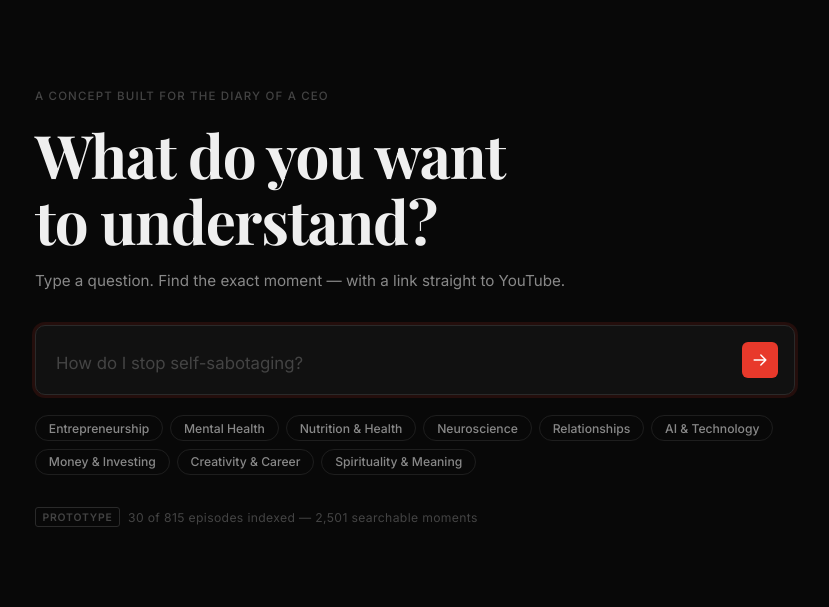
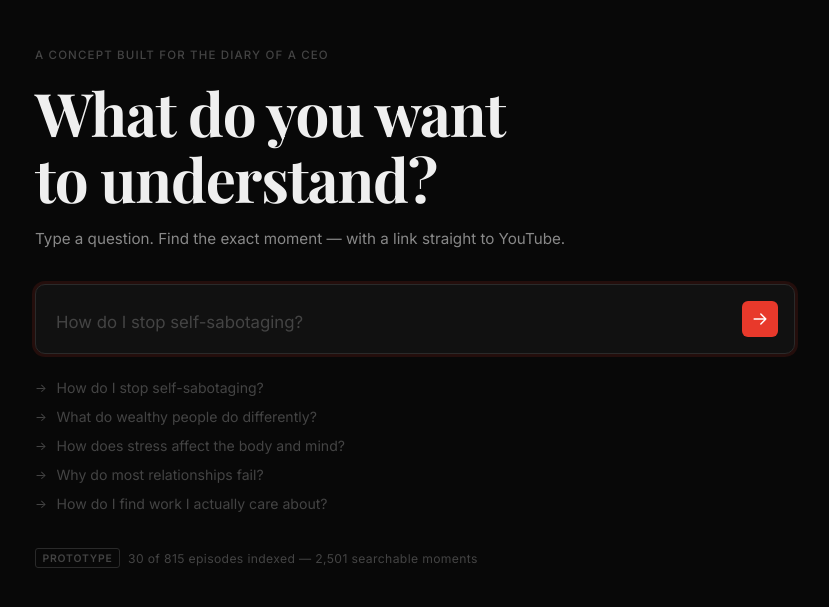
Before and after one commit to bitwitty/doac-knowledge-engine, a Flask app: page / in a window 1280 px wide. Shown: the part 56-663 px from the top of the page, without its empty margins (225-1054 px from the left). Run offline with Flask 3, Linux system fonts and the light colour scheme.

Commit message:
replace topic pills with example questions

```diff
--- a/web/static/app.js
+++ b/web/static/app.js
@@ -1,17 +1,13 @@
-/* DOAC Knowledge Engine — frontend */
+/* Knowledge Engine — frontend */
 
-let activeTopic = "";
 let currentQuery = "";
 
-const body          = document.body;
-const queryInput    = document.getElementById("query");
-const submitBtn     = document.getElementById("submit-btn");
-const backBtn       = document.getElementById("back-btn");
-const resultsEl     = document.getElementById("results");
-const queryLabel    = document.getElementById("results-query-text");
-const landingPills  = document.querySelectorAll("#pills .pill");
-const resultsPills  = document.querySelectorAll("#pills-results .pill");
-const allPills      = [...landingPills, ...resultsPills];
+const body       = document.body;
+const queryInput = document.getElementById("query");
+const submitBtn  = document.getElementById("submit-btn");
+const backBtn    = document.getElementById("back-btn");
+const resultsEl  = document.getElementById("results");
+const queryLabel = document.getElementById("results-query-text");
 
 /* ---- Auto-resize textarea ---- */
 
@@ -31,35 +27,23 @@ queryInput.addEventListener("keydown", (e) => {
 
 submitBtn.addEventListener("click", () => triggerSearch(queryInput.value.trim()));
 
+/* ---- Example questions ---- */
+
+document.querySelectorAll(".example-q").forEach(btn => {
+  btn.addEventListener("click", () => {
+    const q = btn.textContent.trim();
+    queryInput.value = q;
+    autoResize(queryInput);
+    triggerSearch(q);
+  });
+});
+
 /* ---- Back button ---- */
 
 backBtn.addEventListener("click", () => {
   body.classList.remove("has-results");
   queryInput.focus();
 });
-
-/* ---- Topic pills ---- */
-
-allPills.forEach(pill => {
-  pill.addEventListener("click", () => {
-    const topic = pill.dataset.topic;
-    const isActive = activeTopic === topic;
-    activeTopic = isActive ? "" : topic;
-    syncPills();
-
-    if (body.classList.contains("has-results")) {
-      // In results view: re-run current search with new filter
-      doSearch(currentQuery);
-    } else if (activeTopic) {
-      // On landing: clicking a pill triggers a browse of that topic
-      triggerSearch(activeTopic);
-    }
-  });
-});
-
-function syncPills() {
-  allPills.forEach(p => p.classList.toggle("active", p.dataset.topic === activeTopic));
-}
 
 /* ---- Search ---- */
 
@@ -71,7 +55,7 @@ function triggerSearch(query) {
 }
 
 async function doSearch(query) {
-  queryLabel.textContent = `"${query}"${activeTopic ? "  ·  " + activeTopic : ""}`;
+  queryLabel.textContent = `"${query}"`;
 
   resultsEl.innerHTML = `
     <div class="loading">
@@ -87,7 +71,7 @@ async function doSearch(query) {
     const res = await fetch("/api/search", {
       method: "POST",
       headers: { "Content-Type": "application/json" },
-      body: JSON.stringify({ query, topic: activeTopic }),
+      body: JSON.stringify({ query }),
     });
 
     const data = await res.json();
@@ -95,7 +79,6 @@ async function doSearch(query) {
 
     renderResults(data.results);
 
-    // Stream synthesis after results appear
     if (data.results && data.results.length > 0) {
       streamSynthesis(query, data.results);
     }
@@ -109,7 +92,6 @@ async function doSearch(query) {
 }
 
 async function streamSynthesis(query, results) {
-  // Insert synthesis card before the moment cards
   const card = document.createElement("div");
   card.className = "synthesis-card";
   card.innerHTML = `
@@ -136,7 +118,7 @@ async function streamSynthesis(query, results) {
     const res = await fetch("/api/synthesize", {
       method: "POST",
       headers: { "Content-Type": "application/json" },
-      body: JSON.stringify({ query, topic: activeTopic }),
+      body: JSON.stringify({ query }),
     });
 
     const reader = res.body.getReader();
@@ -147,8 +129,7 @@ async function streamSynthesis(query, results) {
       if (done) break;
 
       const chunk = decoder.decode(value);
-      const lines = chunk.split("\n");
-      for (const line of lines) {
+      for (const line of chunk.split("\n")) {
         if (!line.startsWith("data: ")) continue;
         const text = line.slice(6);
         if (text === "[DONE]") break;
@@ -157,7 +138,6 @@ async function streamSynthesis(query, results) {
       }
     }
 
-    // Remove loading dots when done
     card.querySelector(".loading-dots").remove();
   } catch {
     card.querySelector(".loading-dots").remove();
@@ -170,7 +150,7 @@ function renderResults(results) {
     resultsEl.innerHTML = `
       <div class="state-message">
         <h3>No moments found</h3>
-        <p>Try rephrasing your question, or clear the topic filter.</p>
+        <p>Try rephrasing your question.</p>
       </div>`;
     return;
   }
@@ -202,5 +182,4 @@ function esc(str) {
     .replace(/"/g, "&quot;");
 }
 
-/* ---- Init ---- */
 queryInput.focus();
--- a/web/static/style.css
+++ b/web/static/style.css
@@ -205,6 +205,45 @@ body.has-results .hero {
   background: var(--accent);
   border-color: var(--accent);
   color: #fff;
+}
+
+.example-questions {
+  display: flex;
+  flex-direction: column;
+  gap: 0.15rem;
+  margin-bottom: 2rem;
+}
+
+.example-q {
+  text-align: left;
+  background: transparent;
+  border: none;
+  color: var(--text-muted);
+  font-size: 0.88rem;
+  font-family: var(--font-body);
+  cursor: pointer;
+  padding: 0.3rem 0;
+  display: flex;
+  align-items: center;
+  gap: 0.6rem;
+  transition: color 0.15s;
+}
+
+.example-q::before {
+  content: "→";
+  color: var(--text-muted);
+  font-size: 0.78rem;
+  flex-shrink: 0;
+  transition: color 0.15s, transform 0.15s;
+}
+
+.example-q:hover {
+  color: var(--text);
+}
+
+.example-q:hover::before {
+  color: var(--accent);
+  transform: translateX(3px);
 }
 
 .hero-sub {
--- a/web/templates/index.html
+++ b/web/templates/index.html
@@ -41,10 +41,12 @@
           </svg>
         </button>
       </div>
-      <div class="pills" id="pills">
-        {% for topic in topics %}
-        <button class="pill" type="button" data-topic="{{ topic }}">{{ topic }}</button>
-        {% endfor %}
+      <div class="example-questions">
+        <button class="example-q" type="button">How do I stop self-sabotaging?</button>
+        <button class="example-q" type="button">What do wealthy people do differently?</button>
+        <button class="example-q" type="button">How does stress affect the body and mind?</button>
+        <button class="example-q" type="button">Why do most relationships fail?</button>
+        <button class="example-q" type="button">How do I find work I actually care about?</button>
       </div>
       <p class="hero-sub"><span class="proto-badge">Prototype</span> 30 of 815 episodes indexed &mdash; 2,501 searchable moments</p>
     </div>
@@ -59,11 +61,6 @@
         </svg>
       </button>
       <span class="results-query-text" id="results-query-text"></span>
-      <div class="pills pills-compact" id="pills-results">
-        {% for topic in topics %}
-        <button class="pill" type="button" data-topic="{{ topic }}">{{ topic }}</button>
-        {% endfor %}
-      </div>
     </div>
 
     <div id="results" class="results"></div>
```
